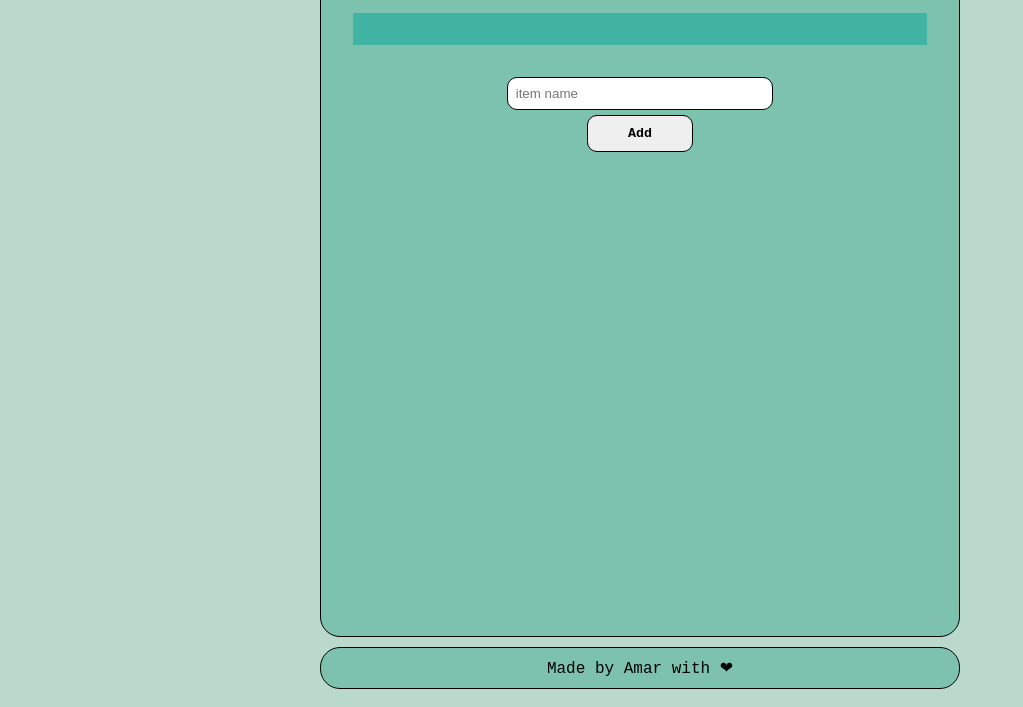
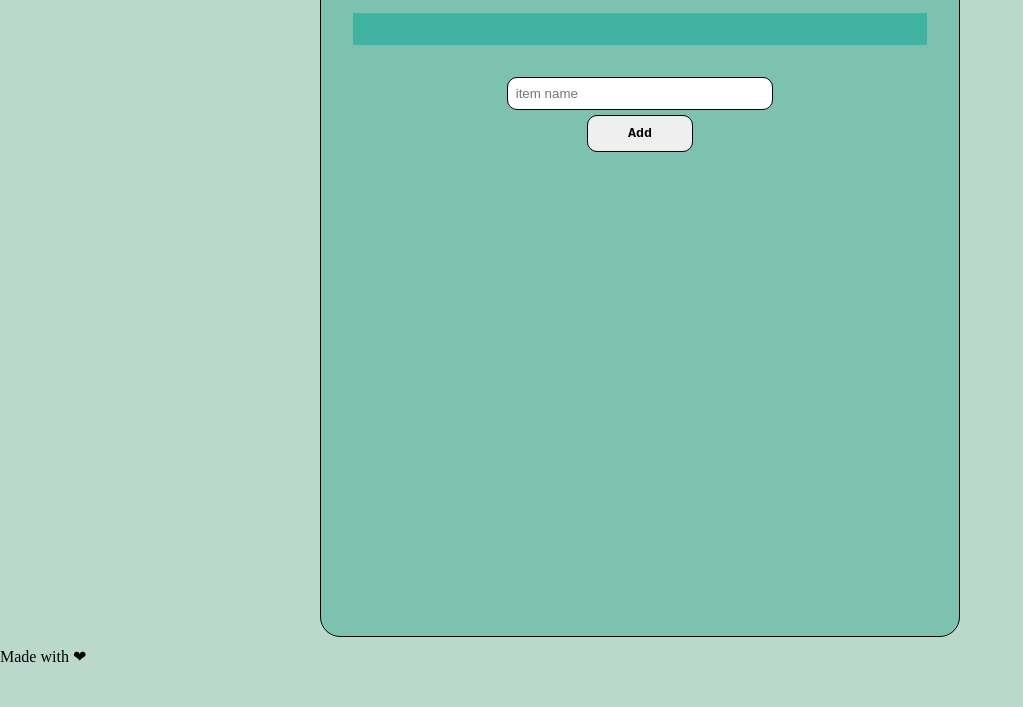
Before and after one commit to amarjitmangarhia/todo-list.github.io, a plain HTML site: page index.html in a window 1280 px wide. Shown: the part 93-800 px from the top of the page, without its empty margins (0-1023 px from the left). Drawn offline with Linux system fonts and the light colour scheme.

Commit message:
Update index.html

```diff
--- a/index.html
+++ b/index.html
@@ -27,10 +27,7 @@
         <h3 class="h3-tag"></h3>
       </div>
     </main>
-    <footer>Made by Amar with ❤</i>
-
-    </footer>
-
+    <div class="footer">Made with ❤</div>
     <script src="script.js"></script>
   </body>
 </html>
```
